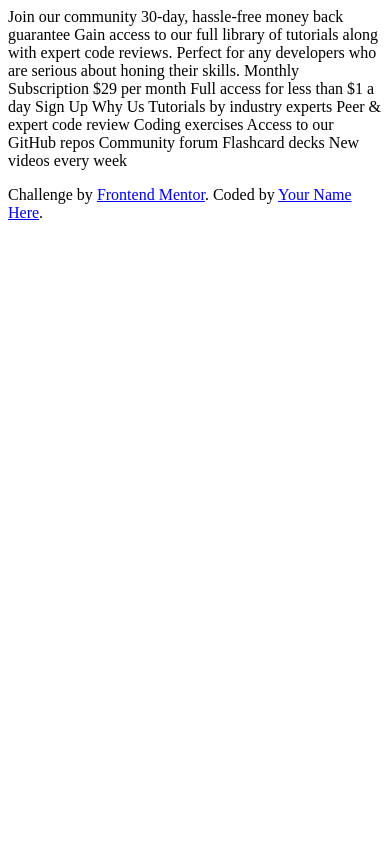
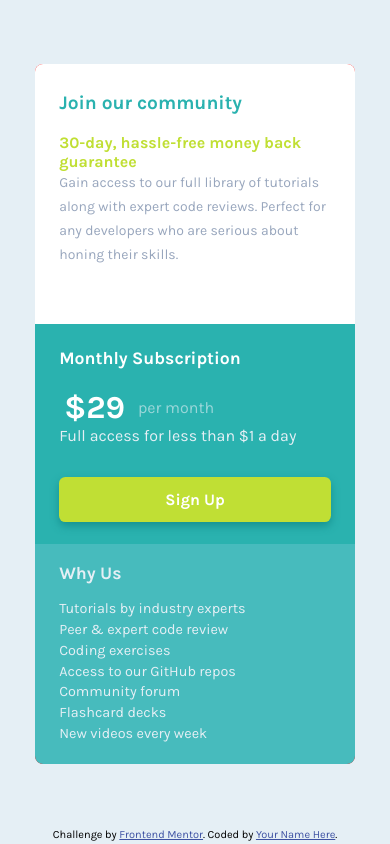
Before and after one commit to SimoniacJewel88/Componente-GRID-Precio-Unico, a plain HTML site: page index.html in a window 390 px wide. Drawn offline with Linux system fonts and the light colour scheme.

Commit message:
first-mobile, diseño mobil terminado

```diff
--- a/index.html
+++ b/index.html
@@ -14,30 +14,55 @@
 
 </head>
 <body>
-  Join our community
+  <main class="principal">
+    <div class="contenido-grid">
+      <section class="seccion-descripcion">
+        <div>
+          <h1>Join our community</h1>
+          <p>30-day, hassle-free money back guarantee</p>
+          <p class="descripcion">Gain access to our full library of tutorials along with expert code reviews.
+            Perfect for any developers who are serious about honing their skills.</p>
+        </div>
+      </section>
+      <section class="seccion-pago">
+        <div>
+          <h2>Monthly Subscription</h2>
+          <div class="pago-flex">
+            <span>&dollar;29 </span>
+            <p>per month</p>
+          </div>
+          <p>Full access for less than &dollar;1 a day</p>
+          <a href="#">Sign Up</a>
+        </div>
+      </section>
+      <section class="seccion-nosotros">
+        <div>
+          <h2>Why Us</h2>
+          <p>Tutorials by industry experts <br>
+          Peer &amp; expert code review <br>
+          Coding exercises <br>
+          Access to our GitHub repos <br>
+          Community forum <br>
+          Flashcard decks <br>
+          New videos every week</p>
+        </div>
+      </section>
+    </div>
+  </main>
 
-  30-day, hassle-free money back guarantee
 
-  Gain access to our full library of tutorials along with expert code reviews.
-  Perfect for any developers who are serious about honing their skills.
 
-  Monthly Subscription
 
-  &dollar;29 per month
 
-  Full access for less than &dollar;1 a day
 
-  Sign Up
 
-  Why Us
 
-  Tutorials by industry experts
-  Peer &amp; expert code review
-  Coding exercises
-  Access to our GitHub repos
-  Community forum
-  Flashcard decks
-  New videos every week
+
+
+
+
+
+
 
   <footer>
     <p class="attribution">
--- a/sass/custom.scss
+++ b/sass/custom.scss
@@ -1,5 +1,6 @@
 // Colores Primarios
 $cyan: hsl(179, 62%, 43%);
+$cyan-light: hsl(181, 47%, 51%);
 $bright-yellow: hsl(71, 73%, 54%);
 
 // Colores Neutrales
@@ -7,10 +8,143 @@ $bright-yellow: hsl(71, 73%, 54%);
 $light-gray: hsl(204, 43%, 93%);
 $grayish-blue: hsl(218, 22%, 67%);
 
+$base-font: 'Karla', sans-serif;
+
 * {
     margin: 0;
     padding: 0;
     box-sizing: border-box;
+}
+
+body {
+    background-color: $light-gray;
+    font-family: $base-font;
+}
+
+.principal {
+    background-color: $light-gray;
+    width: 380px;
+    margin: 0 auto;
+}
+
+.contenido-grid {
+    display: grid;
+    grid-template-rows: auto 1fr 1fr;
+    background-color: red;
+
+    width: 320px;
+    margin: 0 auto;
+    margin-top: 4rem;
+    margin-bottom: 4rem;
+    border-radius: 0.5rem;
+    overflow: hidden;
+}
+
+.seccion-descripcion {
+    background-color: white;
+    height: 260px;
+    padding: 1.2rem;
+
+    div {
+        padding-left: 5px;
+        padding-right: 5px;
+
+        h1 {
+            color: $cyan;
+            line-height: 2.5rem;
+            font-weight: 700;
+            font-size: 1.2rem;
+        }
+        p {
+            font-size: 16px;
+            font-weight: 700;
+            margin-top: 10px;
+            color: $bright-yellow;
+        }
+        .descripcion {
+            font-weight: 400;
+            color: $grayish-blue;
+            font-size: 14px;
+            line-height: 1.5rem;
+            margin-top: auto;
+        }
+    }
+}
+
+.seccion-pago {
+    background-color: $cyan;
+    height: 220px;
+    padding: 1.2rem;
+    color: white;
+
+    div {
+        padding-left: 5px;
+        padding-right: 5px;
+        padding-top: 5px;
+
+        h2 {
+            // color: white;
+            font-size: 1.1rem;
+        }
+
+        .pago-flex {
+            display: flex;
+            flex-direction: row;
+            align-items: center;
+            margin-top: 1rem;
+
+            span {
+                font-weight: 700;
+                font-size: 2rem;
+                margin-right: 0.8rem;
+            }
+            p {
+                color: $light-gray;
+                // color: red;
+                opacity: 0.6;
+                padding-top: 0;
+            }
+        }
+
+        p {
+            color: $light-gray;
+
+        }
+        a {
+            display: block;
+            text-decoration: none;
+            text-align: center;
+            color: white;
+            font-weight: 700;
+            background-color: $bright-yellow;
+            padding: 0.8rem;
+            margin-top: 2rem;
+            border-radius: 0.4rem;
+            box-shadow: 0px 4px 8px hsl(179, 74%, 33%);
+        }
+    }
+}
+
+.seccion-nosotros {
+    background-color: $cyan-light;
+    height: 220px;
+    padding: 1.2rem;
+    color: white;
+    div {
+        padding-left: 5px;
+        padding-right: 5px;
+        color: $light-gray;
+
+        h2 {
+            // color: white;
+            font-size: 1.1rem;
+        }
+        p {
+            margin-top: 1rem;
+            font-size: 0.9rem;
+            line-height: 1.3rem;
+        }
+    }
 }
 
 // Estilos Frontend Mentor
```
Also changed, not shown: css/estilos.css, 1 other file.
